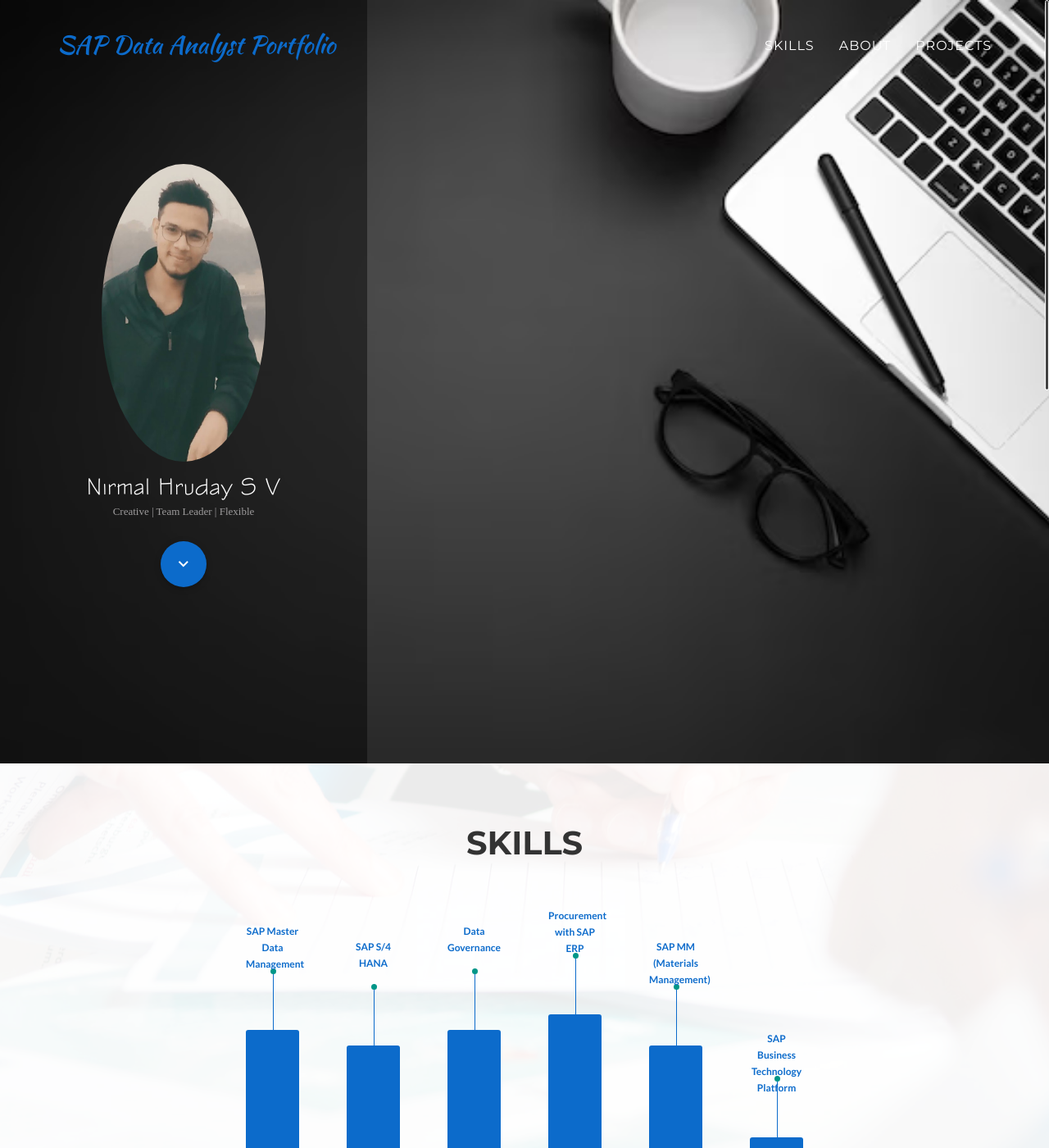
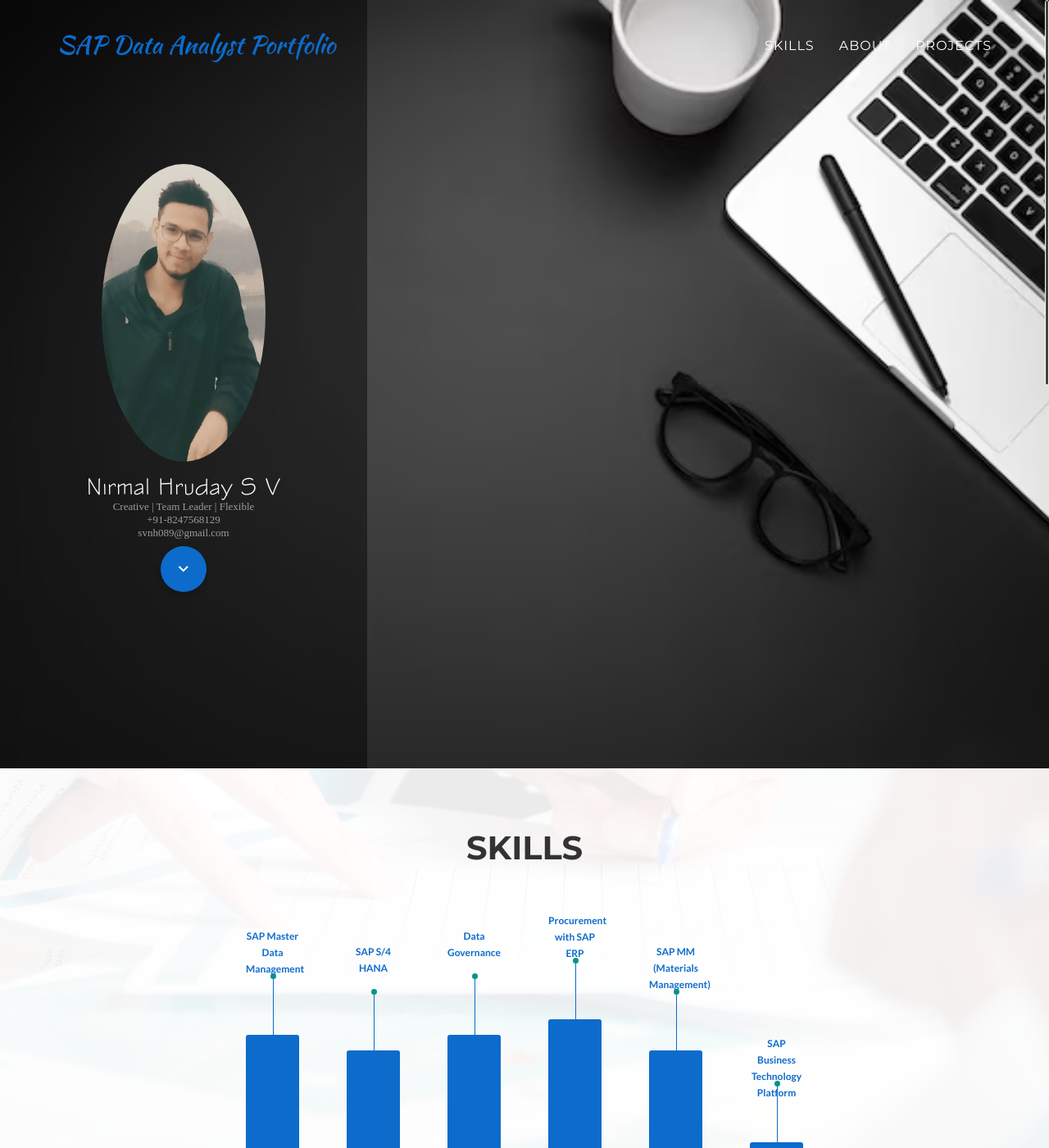
Before and after one commit to svnh691/Portfolio, a Jekyll site: the page built from index.html, in a window 1280 px wide and 1400 px high. Shown: the whole window at 82% size. Built offline with Jekyll 4.4.1, drawn with Linux system fonts in a browser that asks for light colours; some web fonts are replaced; some of the changed text lies outside the part shown.

Commit message:
04-07-25 01

```diff
--- a/_config.yml
+++ b/_config.yml
@@ -1,9 +1,9 @@
-url: https://apoorvasingla.github.io
+url: https://saivenkatanirmalhruday.github.io
 
 # Site settings
 title: SAP Data Analyst Portfolio
-phone: +91-XXXXXXXXXX
-email: XXXXX@gmail.com
+phone: +91-8247568129
+email: svnh089@gmail.com
 description: This is an SAP Data Analyst Portfolio of Nirmal Hruday S V
 keywords: Nirmal, Hruday, SAP, Bengaluru, Data
 
--- a/_includes/common/footer.html
+++ b/_includes/common/footer.html
@@ -2,9 +2,9 @@
         <div class="container">
             <div class="row">
                 <div class="col-md-12">
-<!--                     <span class="phone"><strong>Phone:</strong> &nbsp;&nbsp; {{ site.phone }}</span><br> -->
-<!--                     <span class="email"><strong>Email:</strong> &nbsp;&nbsp; {{ site.email }}</span><br> -->
-                    <span class="copyright">Copyright &copy; {{ site.title }} 2016</span>
+                    <span class="phone"><strong>Phone:</strong> &nbsp;&nbsp; {{ site.phone }}</span><br>
+                    <span class="email"><strong>Email:</strong> &nbsp;&nbsp; {{ site.email }}</span><br>
+                    <span class="copyright">Copyright &copy; {{ site.title }} 2025</span>
                 </div>
             </div>
         </div>
--- a/_includes/home/css/main.css
+++ b/_includes/home/css/main.css
@@ -323,17 +323,17 @@
 }
 
 header .intro-text .intro-lead-in {
-    margin-bottom: 0;
+    margin-bottom: 5px;
     font-family: {{ site.data.template.font.tertiary }};
     font-size: 22px;
     line-height: 22px;
 }
 
 header .intro-text .intro-lead-info {
-    margin-bottom: 25px;
+    margin-bottom: 16px;
     font-family: "sans-serif";
     font-size: 11px;
-    line-height: 22px;
+    line-height: 0px;
     color: #9D9B9C;
 }
 
--- a/_includes/home/header.html
+++ b/_includes/home/header.html
@@ -5,6 +5,8 @@
                 <img class="img-circle img-responsive" src={{"/img/Nirmal.jpg" | prepend: site.baseurl}}>
                 <div class="intro-lead-in">Nirmal Hruday S V</div>
                 <div class="intro-lead-info">Creative | Team Leader | Flexible</div>
+                <div class="intro-lead-info">+91-8247568129</div>
+                <div class="intro-lead-info">svnh089@gmail.com</div>
                 <a href="#skills" class="page-scroll btn-large btn-floating"><i class="mdi-navigation-expand-more"></i></a>
             </div>
         </div>
```
Also changed, not shown: 1 other file.
